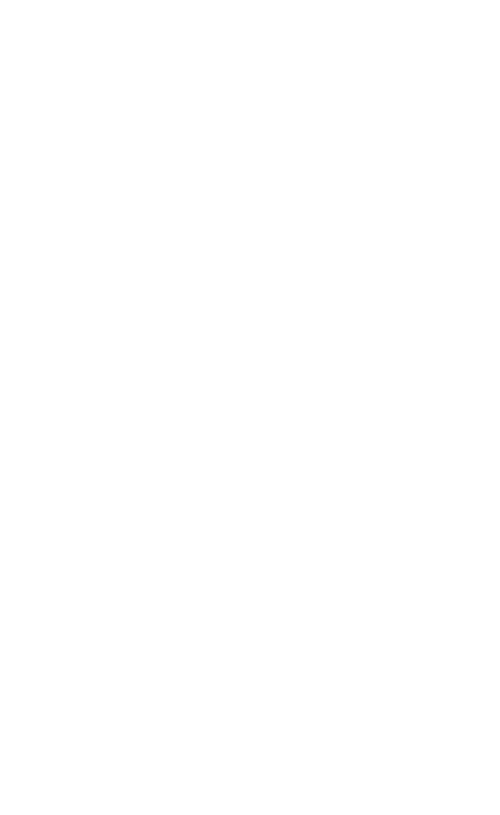
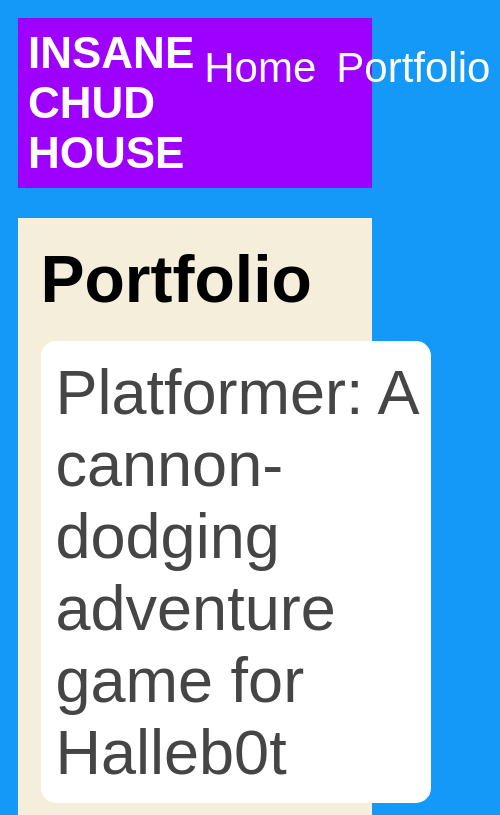
Before and after one commit to damiew0w/damiew0w.github.org, a plain HTML site: page portfolio.html in a window 390 px wide. Shown: the top 815 px of the page, 500 px wide, since content can reach past the window. Drawn offline with Linux system fonts and the light colour scheme.

Commit message:
add portfolio page to website

```diff
--- a/portfolio.html
+++ b/portfolio.html
@@ -0,0 +1,43 @@
+<!DOCTYPE html>
+<html>
+  <head>
+    <title>INSANE CHUD HOUSE</title>
+  </head>
+<head>
+  <title>Your Name's Website</title>
+  <link rel="stylesheet" href="style.css" />
+</head>
+  <body>
+    <!-- All content goes here -->
+    <div id="all-contents">
+      <nav>
+<h1>INSANE CHUD HOUSE</h1>
+<ul id="nav-ul">
+<li class="nav-li">
+  <a href="index.html">Home</a>
+</li>
+<li class="nav-li">
+  <a href="portfolio.html">Portfolio</a>
+</li>
+</ul>
+  </nav>
+
+  <main>
+ <div class="content">
+    <h1>Portfolio</h1>
+    <ul id="portfolio">
+<li>
+  <a href="fsd-projects/platformer/">Platformer: A cannon-dodging adventure game for Halleb0t</a>
+</li>
+<li>
+  <a href="fsd-projects/bouncing-box/">Bouncing Box: A fun introduction to web game development</a>
+</li>
+<li>
+  <a href="fsd-projects/circularity/">Circularity: A poetic motion experiment with circles</a>
+</li>
+    </ul>
+  </div>
+  </main>
+    </div>
+  </body>
+</html>
--- a/style.css
+++ b/style.css
@@ -74,3 +74,76 @@ main {
 
 h2, h3 {
     margin: 0px;}
+    /* Portfolio styles */
+.content h1 {
+  color: black;
+}
+
+#portfolio {
+  list-style-type: none;
+  padding-left: 0;
+}
+
+#portfolio li {
+  background: #fff;
+  padding: 10px;
+  border-radius: 10px;
+  margin-bottom: 10px;
+}
+
+#portfolio li:hover {
+  background: #eee;
+}
+
+#portfolio a {
+  text-decoration: none;
+  color: #454545;
+}/* responsive web design */
+@media screen and (min-width: 120px) and (max-width: 1080px) {
+  main {
+    height: 100ch;
+    zoom: 1.5;
+    display: grid;
+  }
+
+  h1 {
+    font-size: 44px;
+  }
+
+  h2 {
+    font-size: 42px;
+  }
+
+  h3 {
+    font-size: 36px;
+  }
+
+  #all-contents {
+    height: 100ch;
+    margin: none;
+  }
+
+  a {
+    font-size: 42px;
+  }
+
+  .sidebar {
+    margin-right: 0px;
+    justify-content: center;
+    align-items: center;
+  }
+
+  .sidebar-img {
+    width: 100%;
+  }
+
+  p,
+  li {
+    font-size: 24px;
+  }
+
+  .content {
+    align-content: center;
+    justify-content: center;
+  }
+}
```
